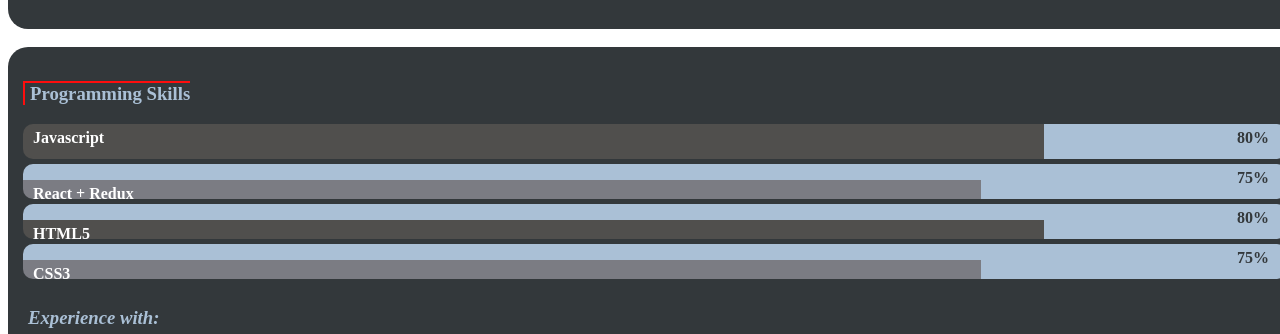
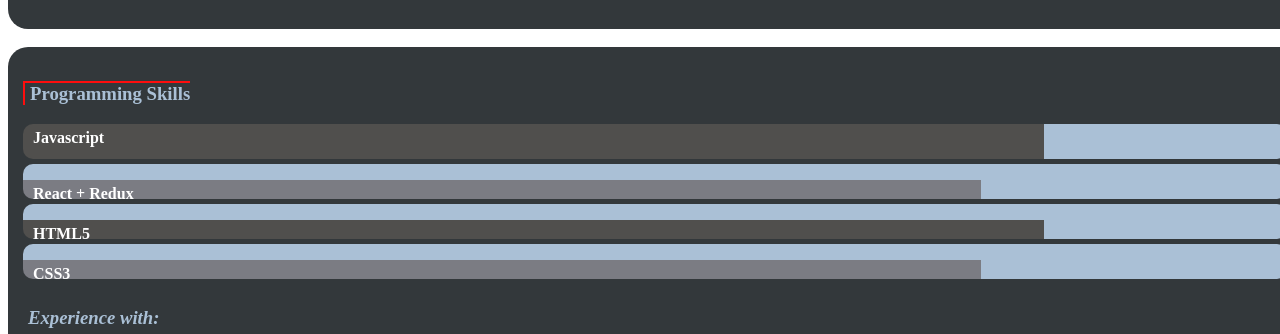
Before and after one commit to cheesegits/cheesegits.github.io, a Gatsby site: page /about in a window 1280 px wide. Shown: the part 792-1126 px from the top of the page. Built offline with nearby package versions, Linux system fonts and the light colour scheme; Gatsby itself is replaced by a stand-in of ours.

Commit message:
removed arbitrary percentages

```diff
--- a/src/components/aboutMe/aboutMe.module.css
+++ b/src/components/aboutMe/aboutMe.module.css
@@ -51,17 +51,6 @@
   color: white;
 }
 
-.javascriptPercent,
-.reactPercent,
-.htmlPercent,
-.cssPercent {
-  float: right;
-  height: 35px;
-  width: 50px;
-  padding-top: 5px;
-  color: #292e31;
-}
-
 .googleMap {
   width: 100%;
   height: 300px;
--- a/src/components/aboutMe/skills.js
+++ b/src/components/aboutMe/skills.js
@@ -8,19 +8,15 @@
       <h3>Programming Skills</h3>
       <div className={styles.skillContainer}>
         <div className={styles.javascriptTitle}>Javascript</div>
-        <div className={styles.javascriptPercent}>80%</div>
       </div>
       <div className={styles.skillContainer}>
         <p className={styles.reactTitle}>React + Redux</p>
-        <div className={styles.reactPercent}>75%</div>
       </div>
       <div className={styles.skillContainer}>
         <p className={styles.htmlTitle}>HTML5</p>
-        <div className={styles.htmlPercent}>80%</div>
       </div>
       <div className={styles.skillContainer}>
         <p className={styles.cssTitle}>CSS3</p>
-        <div className={styles.cssPercent}>75%</div>
       </div>
       <br />
       <h3
```
